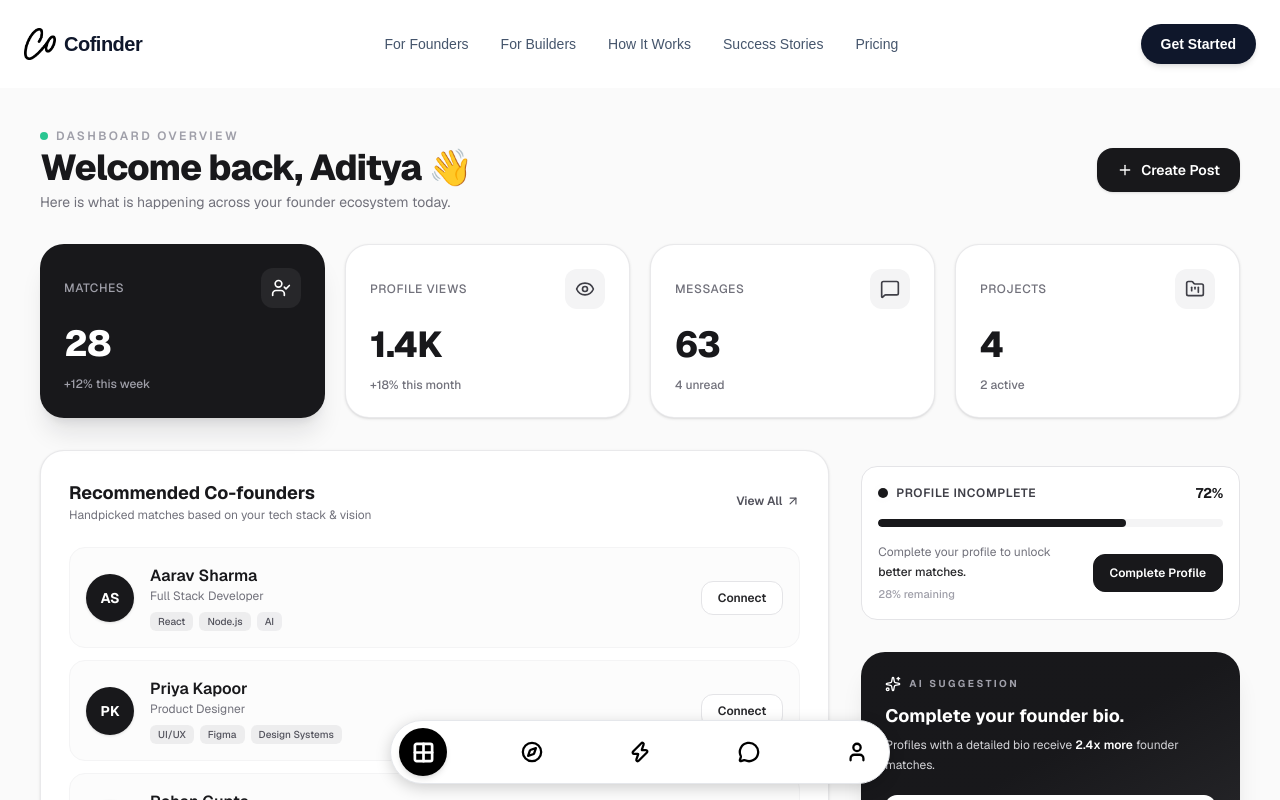
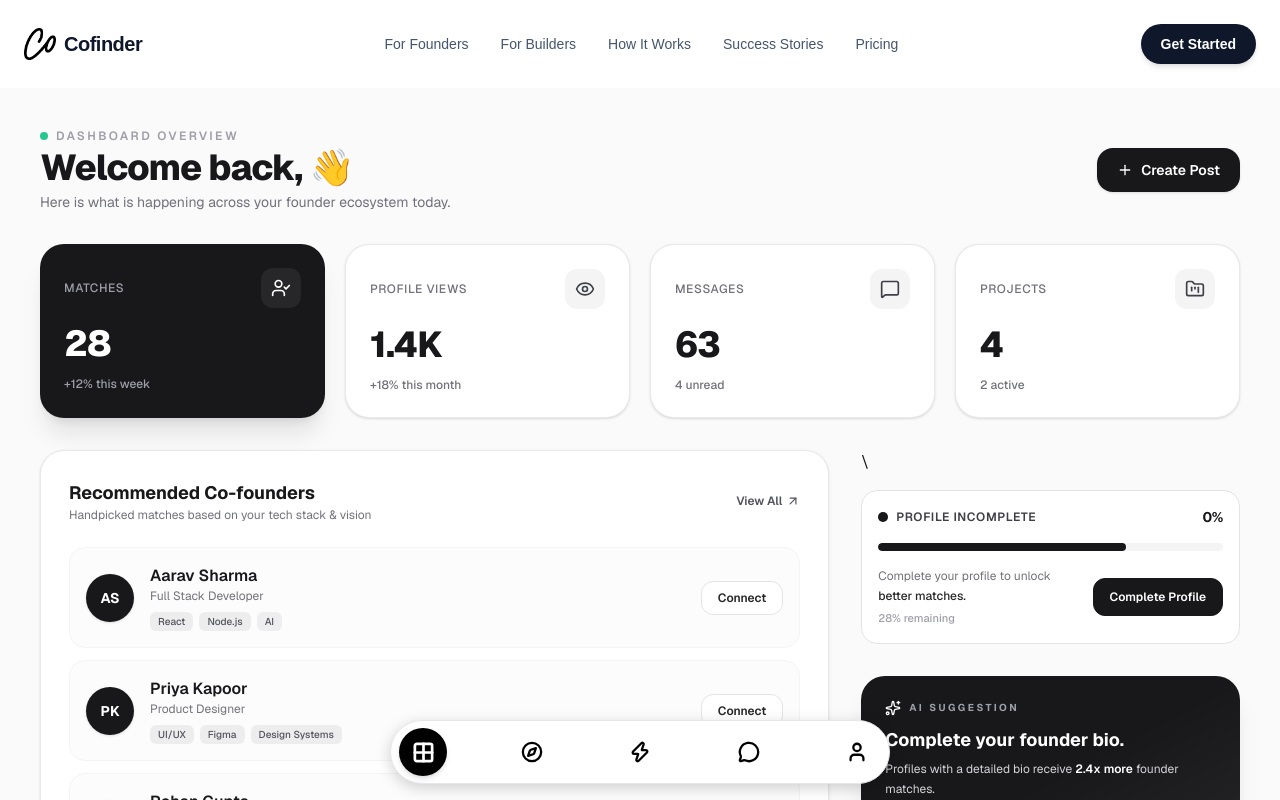
Before and after one commit to devcofinder-cloud/CoFinder-Frontend, a Next.js app: page /dashboard in a window 1280 px wide. Shown: the top 800 px of the page. Built offline with nearby package versions, Linux system fonts and the light colour scheme; sample sign-in values are in the browser's storage.

Commit message:
public and private routes

```diff
--- a/app/(auth)/login/page.tsx
+++ b/app/(auth)/login/page.tsx
@@ -13,6 +13,7 @@ import { useRouter } from "next/navigation";
 import { login } from "@/app/services/auth.service";
 import ResponseModal from "../components/ResponseModal";
 import { useState } from "react";
+import { authStore } from "@/app/store/authStore";
 
 const loginSchema = z.object({
   email: z.string().email("Enter a valid email"),
@@ -29,6 +30,8 @@ export default function LoginPage() {
     message: "",
   });
 
+  const setUser = authStore((state)=>state.setUser)
+
   const onSubmit = async (data: LoginForm) => {
     setPopup({
       open: true,
@@ -40,6 +43,8 @@ export default function LoginPage() {
     try {
       const res = await login(data);
       if (res.success) {
+        setUser(res.data.user)
+
         localStorage.setItem("token", res.data.token);
        localStorage.setItem("user", JSON.stringify(res.data.user));
 
--- a/app/(protected)/dashboard/page.tsx
+++ b/app/(protected)/dashboard/page.tsx
@@ -13,9 +13,12 @@ import {
   Clock,
   TrendingUp,
 } from "lucide-react";
+import { authStore } from "@/app/store/authStore";
 
 export default function DashboardPage() {
   const appRouter = useRouter();
+
+  const user = authStore((state)=>state.user)
 
   const stats = [
     {
@@ -76,6 +79,8 @@ export default function DashboardPage() {
     { text: "Pitch deck uploaded.", time: "2 days ago" },
   ];
 
+
+
   return (
     <div className="min-h-screen bg-[#fafafa] p-6 sm:p-8 md:p-10 font-sans text-zinc-900">
       <div className="mx-auto max-w-7xl space-y-8">
@@ -89,7 +94,7 @@ export default function DashboardPage() {
               </p>
             </div>
             <h1 className="mt-1 text-3xl font-extrabold tracking-tight sm:text-4xl">
-              Welcome back, Aditya 👋
+              Welcome back, {user?.name} 👋
             </h1>
             <p className="mt-1 text-sm text-zinc-500">
               Here is what is happening across your founder ecosystem today.
@@ -101,6 +106,68 @@ export default function DashboardPage() {
             <span>Create Post</span>
           </button>
         </header>
+        {/* Profile Progress--- hidden in desktop screen  */}
+        <div className="mt-4 block sm:hidden  rounded-2xl border border-zinc-200 bg-white p-4">
+          {/* Status */}
+          <div className="flex items-center justify-between">
+            <div className="flex items-center gap-2">
+              <span className="relative flex h-2.5 w-2.5">
+                <span className="absolute inline-flex h-full w-full animate-ping rounded-full bg-zinc-400 opacity-40" />
+                <span className="relative inline-flex h-2.5 w-2.5 rounded-full bg-zinc-900" />
+              </span>
+
+              <span className="text-xs font-semibold uppercase tracking-wider text-zinc-700">
+                Profile Incomplete
+              </span>
+            </div>
+
+            <span className="text-sm font-bold tracking-tight text-zinc-900">
+              {user?.completionStatus ||0}%
+            </span>
+          </div>
+
+          {/* Progress */}
+          <div className="mt-4 h-2 overflow-hidden rounded-full bg-zinc-100">
+            <div
+              className="h-full rounded-full bg-zinc-900 transition-all duration-700 ease-out"
+              style={{ width: "72%" }}
+            />
+          </div>
+
+          {/* Bottom */}
+          <div className="mt-4 flex items-center justify-between gap-4">
+            <div>
+              <p className="text-xs leading-relaxed text-zinc-500">
+                Complete your profile to unlock{" "}
+                <span className="font-medium text-zinc-800">
+                  better matches.
+                </span>
+              </p>
+
+              <p className="mt-1 text-[11px] font-medium text-zinc-400">
+                28% remaining
+              </p>
+            </div>
+
+            <button
+              onClick={() => appRouter.push("/questionnair")}
+              className="
+        shrink-0 rounded-xl
+        border border-zinc-900
+        bg-zinc-900
+        px-4 py-2.5
+        text-xs font-semibold text-white
+        transition-all duration-200
+        hover:-translate-y-0.5
+        hover:bg-zinc-800
+        hover:shadow-[0_4px_12px_rgba(0,0,0,0.15)]
+        active:translate-y-0 cursor-pointer hover:scale-105
+      "
+            >
+              Complete Profile
+            </button>
+          </div>
+        </div>
 
         {/* Stats Grid */}
         <section className="grid gap-5 sm:grid-cols-2 lg:grid-cols-4">
@@ -232,30 +299,8 @@ export default function DashboardPage() {
 
           {/* Sidebar Column */}
           <div className="space-y-8">
-            {/* Profile Card */}
-            {/* <section className="rounded-3xl border border-zinc-200/80 bg-white p-6 sm:p-8 text-center shadow-sm">
-              <div className="relative mx-auto h-24 w-24">
-                <div className="flex h-full w-full items-center justify-center rounded-full bg-zinc-900 text-2xl font-bold text-white shadow-md">
-                  AS
-                </div>
-                <div className="absolute bottom-0 right-0 rounded-full border-2 border-white bg-emerald-500 p-1.5 text-white">
-                  <CheckCircle2 className="h-3.5 w-3.5" />
-                </div>
-              </div>
-
-              <h2 className="mt-4 text-xl font-bold">Aditya Semalti</h2>
-              <p className="text-xs font-medium text-zinc-500">Tech Innovator</p>
-
-              <button
-                onClick={() => appRouter.push("/profile")}
-                className="mt-6 w-full rounded-2xl bg-zinc-900 py-3 text-xs font-semibold text-white shadow-sm transition hover:bg-black hover:shadow active:scale-98"
-              >
-                Edit Profile
-              </button>
-            </section> */}
-
-            {/* Profile Progress */}
-            <div className="mt-4 rounded-2xl border border-zinc-200 bg-white p-4">
+            \{/* Profile Progress--- hidden in mobile screen  */}
+            <div className="mt-4  hidden sm:block rounded-2xl border border-zinc-200 bg-white p-4">
               {/* Status */}
               <div className="flex items-center justify-between">
                 <div className="flex items-center gap-2">
@@ -270,7 +315,7 @@ export default function DashboardPage() {
                 </div>
 
                 <span className="text-sm font-bold tracking-tight text-zinc-900">
-                  72%
+                {user?.completionStatus ||0}%
                 </span>
               </div>
 
@@ -298,8 +343,7 @@ export default function DashboardPage() {
                 </div>
 
                 <button
-
-                onClick={()=>appRouter.push('/questionnair')}
+                  onClick={() => appRouter.push("/questionnair")}
                   className="
         shrink-0 rounded-xl
         border border-zinc-900
@@ -317,9 +361,8 @@ export default function DashboardPage() {
                 </button>
               </div>
             </div>
-
             {/* AI Suggestion Card */}
-            <section className="relative overflow-hidden rounded-3xl bg-gradient-to-br from-zinc-900 via-zinc-900 to-zinc-800 p-6 text-white shadow-xl shadow-zinc-900/10">
+            <section className="relative overflow-hidden mb-20 sm:mb-0 rounded-3xl bg-gradient-to-br from-zinc-900 via-zinc-900 to-zinc-800 p-6 text-white shadow-xl shadow-zinc-900/10">
               <div className="flex items-center gap-2 text-zinc-400">
                 <Sparkles className="h-4 w-4 text-white" />
                 <p className="text-[10px] font-bold uppercase tracking-[0.25em]">
@@ -337,7 +380,9 @@ export default function DashboardPage() {
                 founder matches.
               </p>
 
-              <button className="mt-5 w-full rounded-xl bg-white py-2.5 text-xs font-bold text-zinc-900 transition hover:bg-zinc-100 active:scale-98">
+              <button
+              onClick={()=>appRouter.push('/profile')}
+              className="mt-5 w-full cursor-pointer rounded-xl bg-white py-2.5 text-xs font-bold text-zinc-900 transition hover:bg-zinc-100 active:scale-98">
                 Improve Profile
               </button>
             </section>
--- a/app/(protected)/layout.tsx
+++ b/app/(protected)/layout.tsx
@@ -25,15 +25,18 @@ export default function DashboardLayout({
     setChecking(false);
   }, [router]);
 
+  // Token check hone tak kuch render nahi hoga
   if (checking) {
-    return <div className="min-h-screen bg-white" />;
+    return null;
   }
 
   return (
     <div className="">
       <Navbar />
 
-      <main className="flex-1">{children}</main>
+      <main className="">
+        {children}
+      </main>
 
       <Footer />
     </div>
--- a/app/(public)/home/Home-Components/BuiltBy.tsx
+++ b/app/(public)/home/Home-Components/BuiltBy.tsx
@@ -30,8 +30,8 @@ export default function BuiltBy() {
     },
   ];
   return (
-    <div className="mx-auto max-w-6xl mt-10">
-      <h1 className="text-5xl text-center font-bold ">
+    <div className="mx-auto max-w-6xl mt-10 px-4 sm:px-6">
+      <h1 className="text-3xl sm:text-4xl md:text-5xl text-center font-bold">
         Built for Founders, By Founders
       </h1>
       <div className=" mt-10 grid grid-cols-1 md:grid-cols-3 gap-6">
--- a/app/(public)/home/Home-Components/PricePlans.tsx
+++ b/app/(public)/home/Home-Components/PricePlans.tsx
@@ -61,7 +61,7 @@ export default function PricePlan() {
           Pricing
         </span>
 
-        <h1 className="mt-6 text-5xl font-bold tracking-tight">
+        <h1 className="mt-6 text-3xl sm:text-4xl md:text-5xl font-bold tracking-tight">
           Simple, Founder-friendly Pricing
         </h1>
 
@@ -77,7 +77,7 @@ export default function PricePlan() {
             key={plan.name}
             className={`relative rounded-3xl border p-8 transition-all duration-300 hover:-translate-y-2 hover:shadow-2xl ${
               plan.popular
-                ? "border-black bg-black text-white scale-105"
+                ? "border-black bg-black text-white scale-100 lg:scale-105"
                 : "border-gray-200 bg-white"
             }`}
           >
--- a/app/(public)/home/Home-Components/StepCard.tsx
+++ b/app/(public)/home/Home-Components/StepCard.tsx
@@ -55,7 +55,7 @@ export default function StepCard({
       {!last && (
 
         <ArrowRight
-          className="hidden lg:block absolute top-10 -right-20 text-gray-300"
+          className="hidden xl:block absolute top-10 -right-8 text-gray-300"
           size={40}
         />
 
--- a/app/globals.css
+++ b/app/globals.css
@@ -12,22 +12,31 @@
   --font-mono: var(--font-geist-mono);
 }
 
-/* @media (prefers-color-scheme: dark) {
-  :root {
-    --background: #0a0a0a;
-    --foreground: #ededed;
-  }
-} */
+/* Prevent unwanted horizontal overflow */
+* {
+  box-sizing: border-box;
+}
+
+html,
+body {
+  width: 100%;
+  max-width: 100%;
+  margin: 0;
+  padding: 0;
+  overflow-x: hidden;
+}
 
 body {
+  min-height: 100vh;
   background: var(--background);
   color: var(--foreground);
   font-family: Arial, Helvetica, sans-serif;
 }
 
+/* Hide scrollbar */
 .hide-scrollbar {
-  -ms-overflow-style: none; /* IE/Edge */
-  scrollbar-width: none; /* Firefox */
+  -ms-overflow-style: none;
+  scrollbar-width: none;
 }
 
 .hide-scrollbar::-webkit-scrollbar {
--- a/app/layout.tsx
+++ b/app/layout.tsx
@@ -1,8 +1,6 @@
-import type { Metadata } from "next";
+import type { Metadata, Viewport } from "next";
 import { Geist, Geist_Mono } from "next/font/google";
 import "./globals.css";
-// import Navbar from "./components/Layout/Navbar";
-// import Footer from "./components/Layout/Footer";
 
 const geistSans = Geist({
   variable: "--font-geist-sans",
@@ -17,9 +15,15 @@ const geistMono = Geist_Mono({
 export const metadata: Metadata = {
   title: "Co-Finder",
   description: "Generated by create next app",
-  icons:{
-    icon: '/images/logo.png'
-  }
+  icons: {
+    icon: "/images/logo.png",
+  },
+};
+
+export const viewport: Viewport = {
+  width: "device-width",
+  initialScale: 1,
+  maximumScale: 1,
 };
 
 export default function RootLayout({
@@ -32,17 +36,11 @@ export default function RootLayout({
       lang="en"
       className={`${geistSans.variable} ${geistMono.variable} h-full antialiased`}
     >
-      <body className="min-h-full   flex-col">
-
-        {/* <Navbar /> */}
-
-        <main className="flex-1">
+      <body className="min-h-full w-full">
+        <main className="flex-1 w-full">
           {children}
         </main>
-
-        {/* <Footer /> */}
-
-        </body>
+      </body>
     </html>
   );
 }
--- /dev/null
+++ b/app/store/authStore.tsx
@@ -0,0 +1,37 @@
+import { create } from "zustand";
+import { persist } from "zustand/middleware";
+
+interface User {
+  _id: string;
+  name: string;
+  email: string;
+  role: string;
+  googleId: string | null;
+  provider: string;
+  profileImage: string | null;
+  createdAt: string;
+  updatedAt: string;
+  __v: number;
+  completionStatus: number;
+}
+
+interface UserStore {
+  user: User | null;
+  setUser: (user: User) => void;
+  logout: () => void;
+}
+
+export const authStore = create<UserStore>()(
+  persist(
+    (set) => ({
+      user: null,
+
+      setUser: (user) => set({ user }),
+
+      logout: () => set({ user: null }),
+    }),
+    {
+      name: "auth-storage",
+    }
+  )
+);
--- a/package.json
+++ b/package.json
@@ -18,7 +18,8 @@
     "react-dom": "19.2.4",
     "react-hook-form": "^7.81.0",
     "react-icons": "^5.7.0",
-    "zod": "^4.4.3"
+    "zod": "^4.4.3",
+    "zustand": "^5.0.14"
   },
   "devDependencies": {
     "@tailwindcss/postcss": "^4",
```
Also changed, not shown: app/(public)/home/page.tsx (+6 -8 lines), app/(public)/layout.tsx (+24 -1 lines), 1 other file (tests, documents, lock files or other folders).
